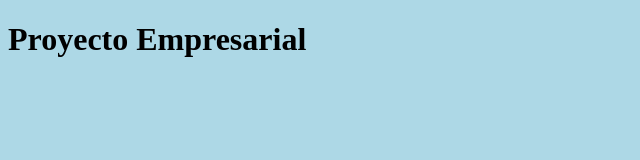
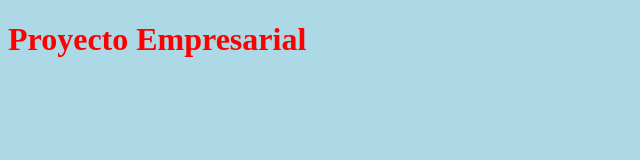
Before and after one commit to Diemooder1/CursoGit, a plain HTML site: page index.html in a window 1280 px wide. Shown: the whole page, without its empty margins (0-640 px from the left). Drawn offline with Linux system fonts and the light colour scheme.

Commit message:
negrita y color rojo

```diff
--- a/css/style.css
+++ b/css/style.css
@@ -4,4 +4,6 @@
 
 body{
     background-color: lightblue;
+    font-weight: bolder;
+    color:red;
 }
```
